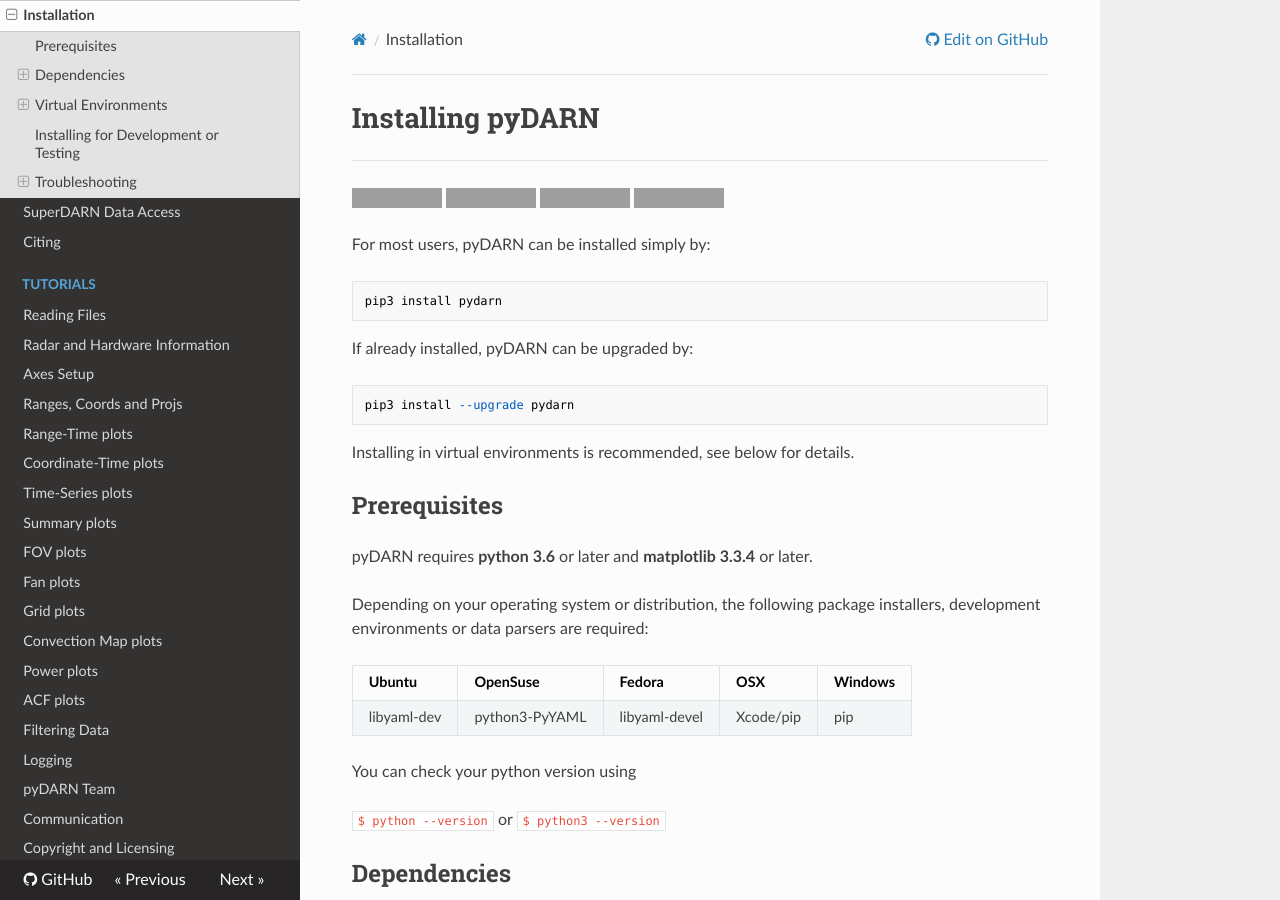
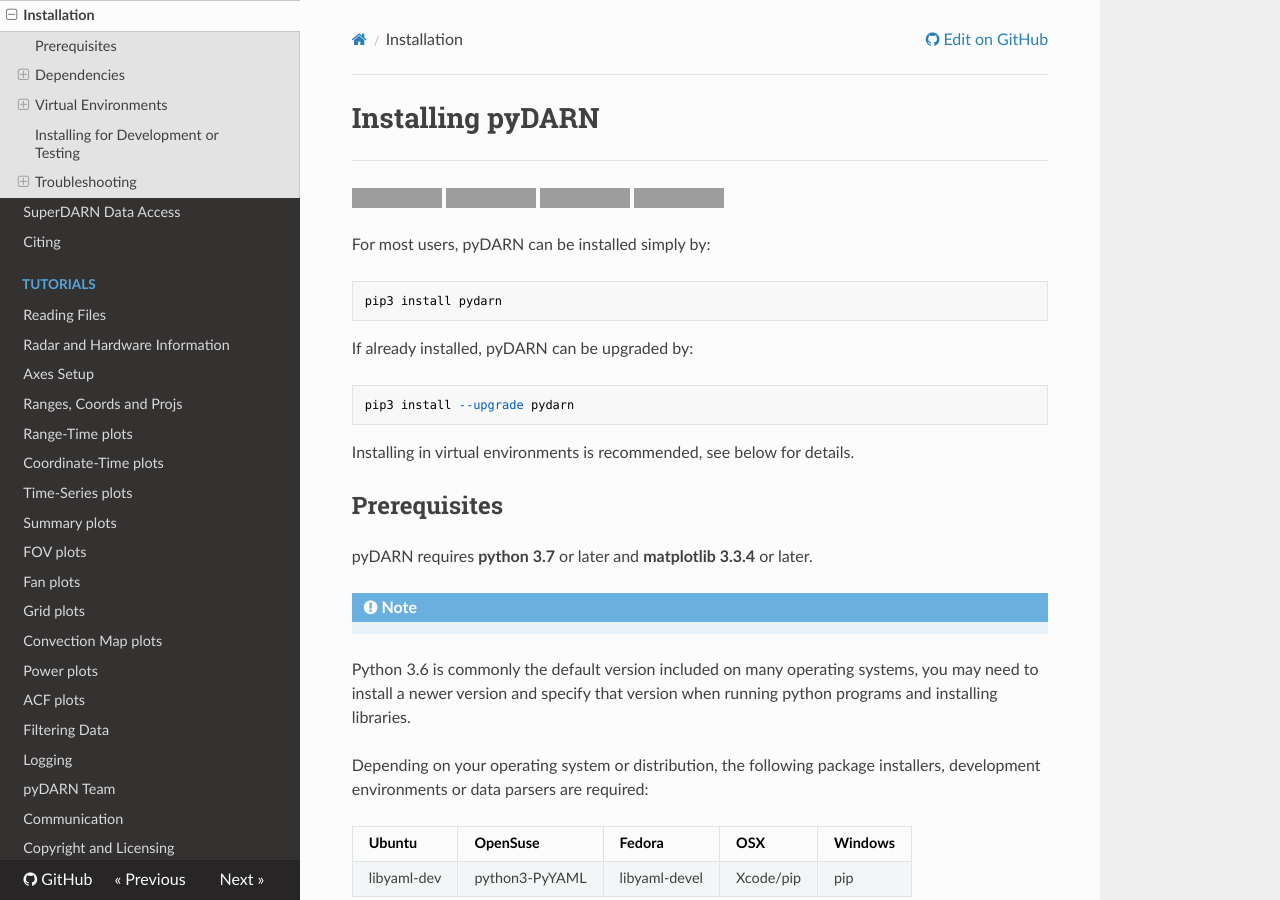
Before and after one commit to SuperDARN/pydarn, an MkDocs documentation site: the page built from docs/user/install.md, in a window 1280 px wide and 900 px high. Built offline with MkDocs 1.6.1, drawn with Linux system fonts in a browser that asks for light colours; nearby versions of some CDN libraries; grey boxes are pictures that could not be loaded.

Commit message:
installation updates docs

```diff
--- a/docs/user/install.md
+++ b/docs/user/install.md
@@ -17,7 +17,7 @@
 ---
 
 [![License: LGPL v3](https://img.shields.io/badge/License-LGPLv3-blue.svg)](https://www.gnu.org/licenses/lgpl-3.0)
-[![Python 3.6](https://img.shields.io/badge/python-3.6-blue.svg)](https://www.python.org/downloads/release/python-360/)
+[![Python 3.7](https://img.shields.io/badge/python-3.7-blue.svg)](https://www.python.org/downloads/release/python-370/)
 ![GitHub release (latest by date)](https://img.shields.io/github/v/release/superdarn/pydarn)
 [![DOI](https://zenodo.org/badge/DOI/10.5281/zenodo.3727269.svg)](https://doi.org/10.5281/zenodo.3727269)
 
@@ -37,7 +37,10 @@
 
 ## Prerequisites
 
-pyDARN requires **python 3.6** or later and **matplotlib 3.3.4** or later.
+pyDARN requires **python 3.7** or later and **matplotlib 3.3.4** or later.
+
+!!! Note
+Python 3.6 is commonly the default version included on many operating systems, you may need to install a newer version and specify that version when running python programs and installing libraries.
 
 Depending on your operating system or distribution, the following package installers, development environments or data parsers are required:
 
```
